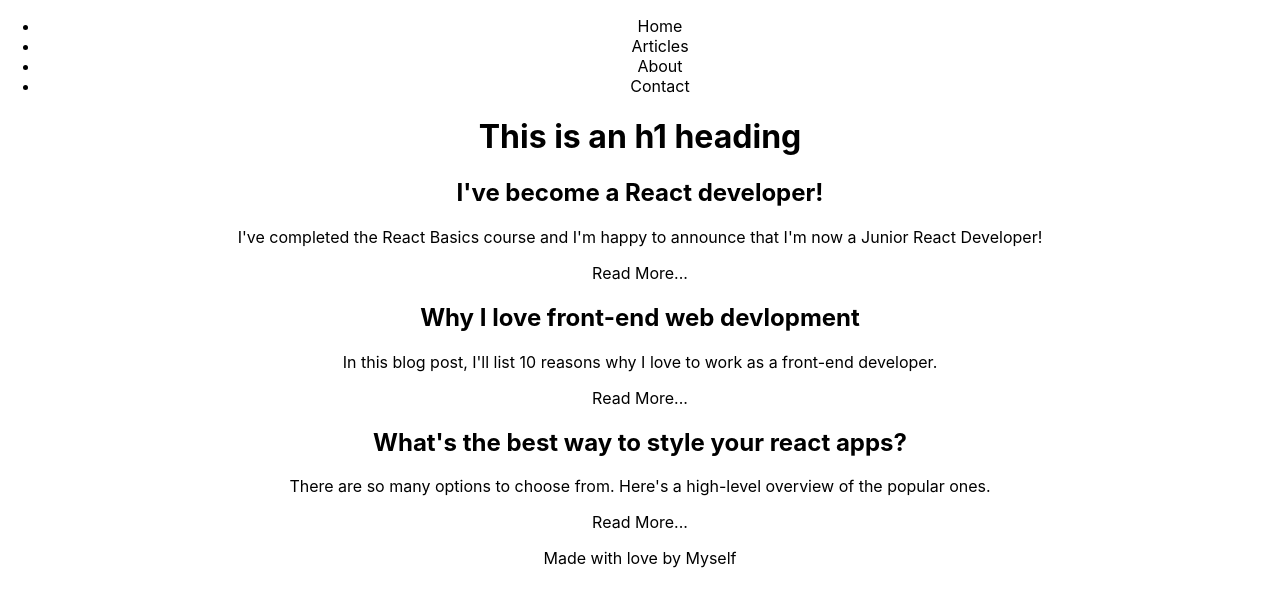
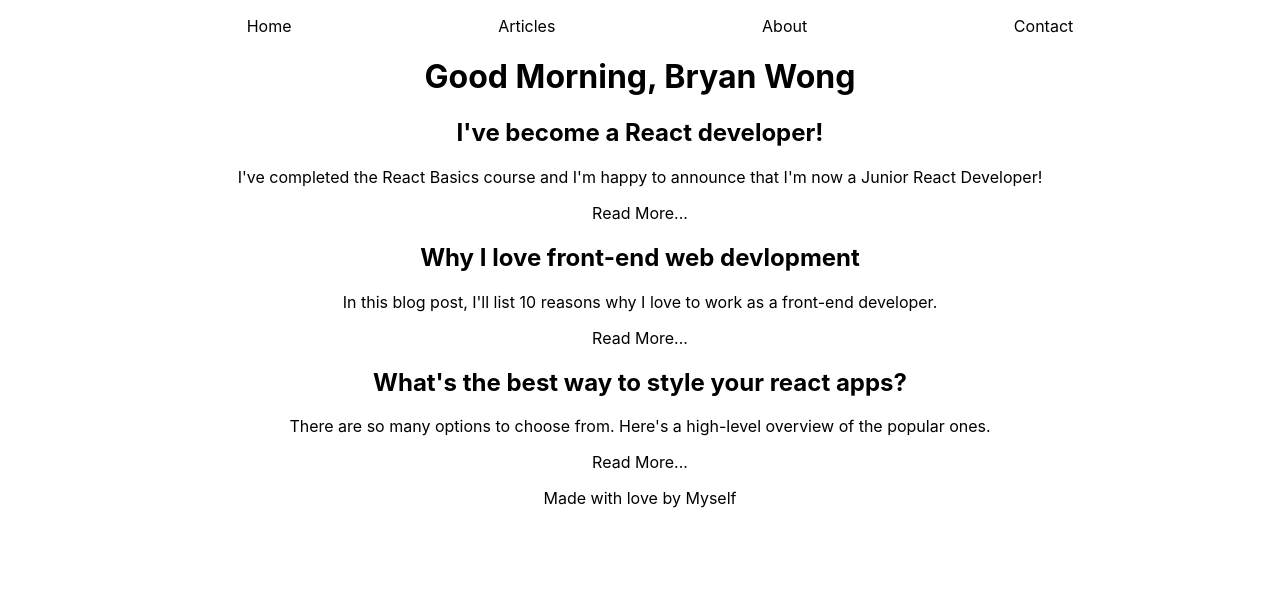
Before and after one commit to bryan9438/customizing-example, a React (Create React App) app: page / in a window 1280 px wide. Shown: the top 606 px of the page. Built offline with nearby package versions, Linux system fonts and the light colour scheme.

Commit message:
props added

```diff
--- a/src/App.js
+++ b/src/App.js
@@ -1,4 +1,5 @@
 import './App.css';
+import './nav.css';
 import Heading from "./components/Heading"
 import Nav from "./components/Nav";
 import Intro1 from "./components/Intro1";
@@ -11,7 +12,7 @@ function App() {
   return (
     <div className="App">
       <Nav/>
-      <Heading/>
+      <Heading greet="Good Morning" firstName="Bryan" lastName="Wong"/>
       <Intro1/>
       <Intro2/>
       <Intro3/>
--- a/src/components/Heading.js
+++ b/src/components/Heading.js
@@ -1,6 +1,6 @@
-function Heading () {
+function Heading (props) {
   return (
-    <h1>This is an h1 heading</h1>
+    <h1>{props.greet}, {props.firstName} {props.lastName}</h1>
   );
 };
 
--- a/src/components/Nav.js
+++ b/src/components/Nav.js
@@ -1,7 +1,7 @@
 function Nav() {
   return (
     <nav className="main-nav">
-      <ul>
+      <ul className="list-type">
         <li>Home</li>
         <li>Articles</li>
         <li>About</li>
--- /dev/null
+++ b/src/nav.css
@@ -0,0 +1,6 @@
+.list-type{
+  display: flex;
+  justify-content: space-evenly;
+  align-items: center;
+  list-style-type: none;
+}
```
